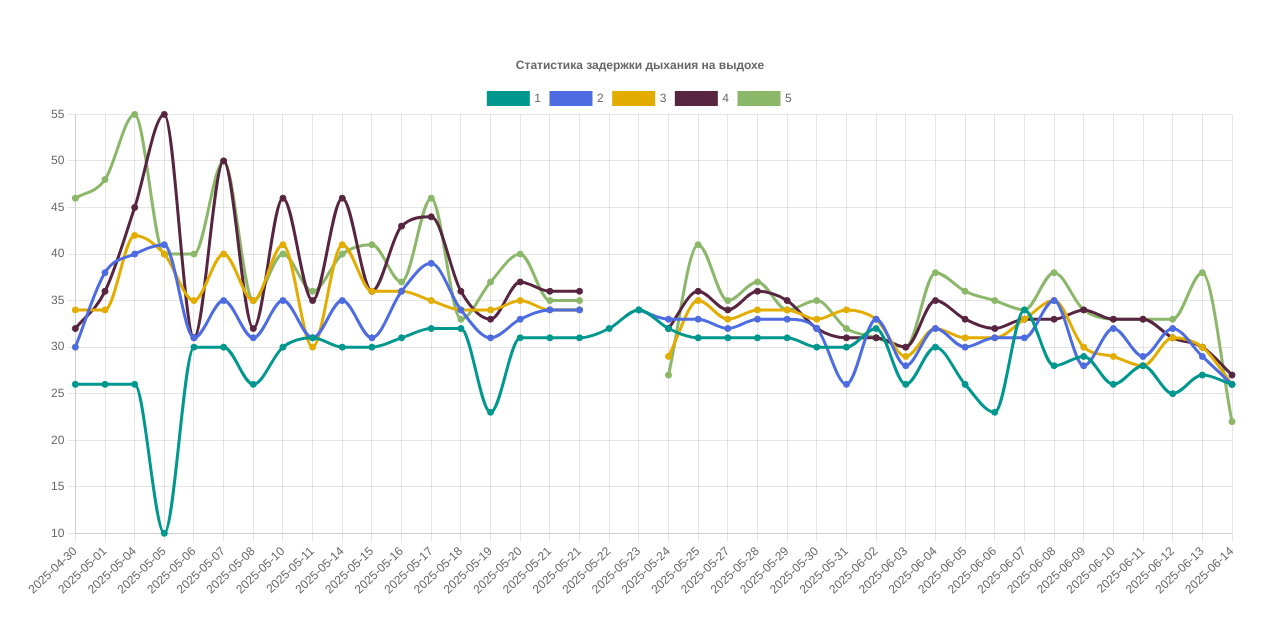
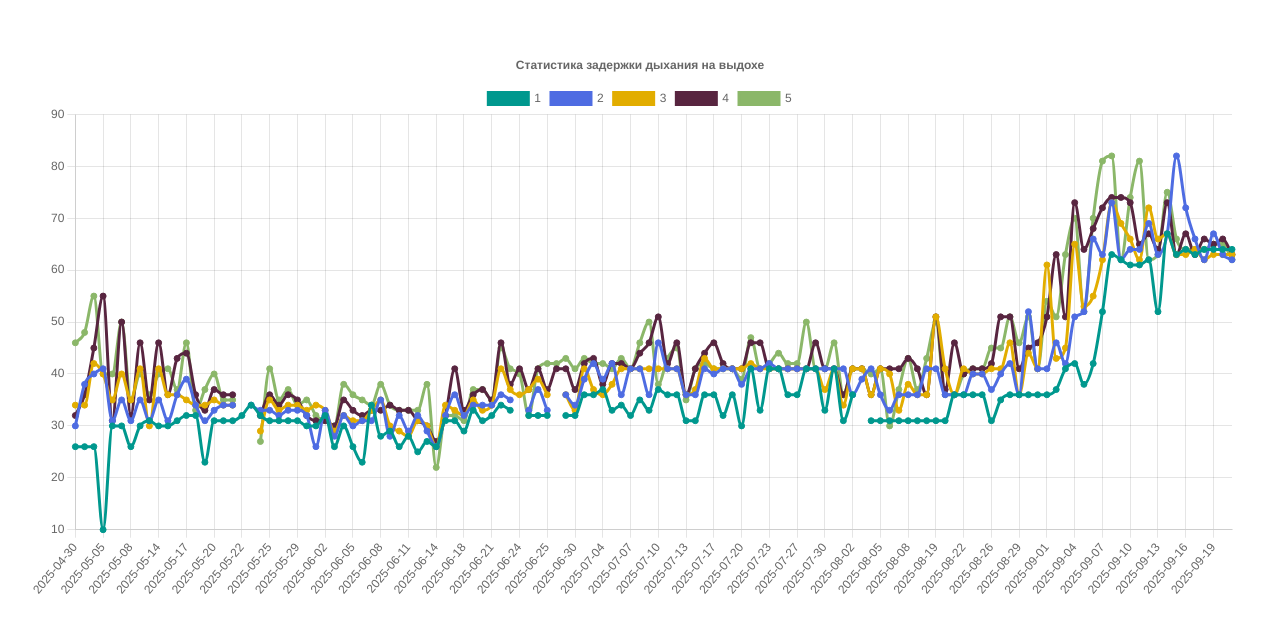
Before and after one commit to mamonovd/breath-holding.github.io, a plain HTML site: page index.html in a window 1280 px wide. Drawn offline with nearby package versions, Linux system fonts and the light colour scheme.

Commit message:
6th chunk

```diff
--- a/data.json
+++ b/data.json
@@ -39,6 +39,92 @@
     { "d": "2025-06-11", "1": 28, "2": 29, "3": 28, "4": 33, "5": 33 },
     { "d": "2025-06-12", "1": 25, "2": 32, "3": 31, "4": 31, "5": 33 },
     { "d": "2025-06-13", "1": 27, "2": 29, "3": 30, "4": 30, "5": 38 },
-    { "d": "2025-06-14", "1": 26, "2": 26, "3": 26, "4": 27, "5": 22 }
+    { "d": "2025-06-14", "1": 26, "2": 26, "3": 26, "4": 27, "5": 22 },
+    { "d": "2025-06-16", "1": 31, "2": 32, "3": 34, "4": 32, "5": 32 },
+    { "d": "2025-06-17", "1": 31, "2": 36, "3": 33, "4": 41, "5": 32 },
+    { "d": "2025-06-18", "1": 29, "2": 32, "3": 32, "4": 33, "5": 31 },
+    { "d": "2025-06-19", "1": 33, "2": 34, "3": 35, "4": 36, "5": 37 },
+    { "d": "2025-06-20", "1": 31, "2": 34, "3": 33, "4": 37, "5": 37 },
+    { "d": "2025-06-21", "1": 32, "2": 34, "3": 34, "4": 35, "5": 35 },
+    { "d": "2025-06-22", "1": 34, "2": 36, "3": 41, "4": 46, "5": 45 },
+    { "d": "2025-06-23", "1": 33, "2": 35, "3": 37, "4": 38, "5": 41 },
+    { "d": "2025-06-24", "1": null, "2": null, "3": 36, "4": 41, "5": 40 },
+    { "d": "2025-06-25", "1": 32, "2": 33, "3": 37, "4": 37, "5": 32 },
+    { "d": "2025-06-25", "1": 32, "2": 37, "3": 39, "4": 41, "5": 41 },
+    { "d": "2025-06-25", "1": 32, "2": 33, "3": 36, "4": 37, "5": 42 },
+    { "d": "2025-06-28", "1": null, "2": null, "3": null, "4": 41, "5": 42 },
+    { "d": "2025-06-29", "1": 32, "2": 36, "3": 36, "4": 41, "5": 43 },
+    { "d": "2025-06-30", "1": 32, "2": 34, "3": 33, "4": 37, "5": 41 },
+    { "d": "2025-07-02", "1": 36, "2": 39, "3": 41, "4": 42, "5": 43 },
+    { "d": "2025-07-03", "1": 36, "2": 42, "3": 37, "4": 43, "5": 42 },
+    { "d": "2025-07-04", "1": 37, "2": 39, "3": 36, "4": 38, "5": 42 },
+    { "d": "2025-07-05", "1": 33, "2": 42, "3": 38, "4": 42, "5": 41 },
+    { "d": "2025-07-06", "1": 34, "2": 36, "3": 41, "4": 42, "5": 43 },
+    { "d": "2025-07-07", "1": 32, "2": 41, "3": 41, "4": 41, "5": 41 },
+    { "d": "2025-07-08", "1": 35, "2": 41, "3": 41, "4": 44, "5": 46 },
+    { "d": "2025-07-09", "1": 33, "2": 36, "3": 41, "4": 46, "5": 50 },
+    { "d": "2025-07-10", "1": 37, "2": 46, "3": 41, "4": 51, "5": 38 },
+    { "d": "2025-07-11", "1": 36, "2": 41, "3": 41, "4": 42, "5": 43 },
+    { "d": "2025-07-12", "1": 36, "2": 41, "3": 41, "4": 46, "5": 45 },
+    { "d": "2025-07-13", "1": 31, "2": 36, "3": 36, "4": 36, "5": 35 },
+    { "d": "2025-07-15", "1": 31, "2": 36, "3": 37, "4": 41, "5": 41 },
+    { "d": "2025-07-16", "1": 36, "2": 41, "3": 43, "4": 44, "5": 42 },
+    { "d": "2025-07-17", "1": 36, "2": 40, "3": 41, "4": 46, "5": 41 },
+    { "d": "2025-07-18", "1": 32, "2": 41, "3": 41, "4": 42, "5": 41 },
+    { "d": "2025-07-19", "1": 36, "2": 41, "3": 41, "4": 41, "5": 41 },
+    { "d": "2025-07-20", "1": 30, "2": 38, "3": 41, "4": 41, "5": 39 },
+    { "d": "2025-07-21", "1": 41, "2": 41, "3": 42, "4": 46, "5": 47 },
+    { "d": "2025-07-22", "1": 33, "2": 41, "3": 41, "4": 46, "5": 41 },
+    { "d": "2025-07-23", "1": 41, "2": 42, "3": 41, "4": 41, "5": 42 },
+    { "d": "2025-07-24", "1": 41, "2": 41, "3": 41, "4": 41, "5": 44 },
+    { "d": "2025-07-26", "1": 36, "2": 41, "3": 41, "4": 41, "5": 42 },
+    { "d": "2025-07-27", "1": 36, "2": 41, "3": 41, "4": 41, "5": 42 },
+    { "d": "2025-07-28", "1": 41, "2": 41, "3": 41, "4": 41, "5": 50 },
+    { "d": "2025-07-29", "1": 41, "2": 41, "3": 41, "4": 46, "5": 41 },
+    { "d": "2025-07-30", "1": 33, "2": 41, "3": 37, "4": 41, "5": 41 },
+    { "d": "2025-07-31", "1": 41, "2": 41, "3": 41, "4": 41, "5": 46 },
+    { "d": "2025-08-01", "1": 31, "2": 41, "3": 34, "4": 36, "5": 36 },
+    { "d": "2025-08-02", "1": 36, "2": 36, "3": 41, "4": 41, "5": 41 },
+    { "d": "2025-08-03", "1": null, "2": 39, "3": 41, "4": 41, "5": 41 },
+    { "d": "2025-08-04", "1": 31, "2": 41, "3": 36, "4": 36, "5": 40 },
+    { "d": "2025-08-05", "1": 31, "2": 36, "3": 41, "4": 41, "5": 41 },
+    { "d": "2025-08-06", "1": 31, "2": 33, "3": 40, "4": 41, "5": 30 },
+    { "d": "2025-08-07", "1": 31, "2": 36, "3": 33, "4": 41, "5": 37 },
+    { "d": "2025-08-08", "1": 31, "2": 36, "3": 38, "4": 43, "5": 43 },
+    { "d": "2025-08-09", "1": 31, "2": 36, "3": 36, "4": 41, "5": 37 },
+    { "d": "2025-08-12", "1": 31, "2": 41, "3": 36, "4": 36, "5": 43 },
+    { "d": "2025-08-19", "1": 31, "2": 41, "3": 51, "4": 51, "5": 50 },
+    { "d": "2025-08-20", "1": 31, "2": 36, "3": 41, "4": 37, "5": 36 },
+    { "d": "2025-08-21", "1": 36, "2": 36, "3": 36, "4": 46, "5": 36 },
+    { "d": "2025-08-22", "1": 36, "2": 36, "3": 41, "4": 40, "5": 40 },
+    { "d": "2025-08-24", "1": 36, "2": 40, "3": 40, "4": 41, "5": 41 },
+    { "d": "2025-08-25", "1": 36, "2": 40, "3": 40, "4": 41, "5": 41 },
+    { "d": "2025-08-26", "1": 31, "2": 37, "3": 41, "4": 42, "5": 45 },
+    { "d": "2025-08-27", "1": 35, "2": 40, "3": 41, "4": 51, "5": 45 },
+    { "d": "2025-08-28", "1": 36, "2": 42, "3": 46, "4": 51, "5": 51 },
+    { "d": "2025-08-29", "1": 36, "2": 36, "3": 36, "4": 41, "5": 46 },
+    { "d": "2025-08-30", "1": 36, "2": 52, "3": 44, "4": 45, "5": 51 },
+    { "d": "2025-08-31", "1": 36, "2": 41, "3": 41, "4": 46, "5": 41 },
+    { "d": "2025-09-01", "1": 36, "2": 41, "3": 61, "4": 51, "5": 54 },
+    { "d": "2025-09-02", "1": 37, "2": 46, "3": 43, "4": 63, "5": 51 },
+    { "d": "2025-09-03", "1": 41, "2": 42, "3": 45, "4": 51, "5": 63 },
+    { "d": "2025-09-04", "1": 42, "2": 51, "3": 65, "4": 73, "5": 70 },
+    { "d": "2025-09-05", "1": 38, "2": 52, "3": 53, "4": 64, "5": 52 },
+    { "d": "2025-09-06", "1": 42, "2": 66, "3": 55, "4": 68, "5": 70 },
+    { "d": "2025-09-07", "1": 52, "2": 63, "3": 62, "4": 72, "5": 81 },
+    { "d": "2025-09-08", "1": 63, "2": 73, "3": 73, "4": 74, "5": 82 },
+    { "d": "2025-09-09", "1": 62, "2": 62, "3": 69, "4": 74, "5": 62 },
+    { "d": "2025-09-10", "1": 61, "2": 64, "3": 66, "4": 73, "5": 74 },
+    { "d": "2025-09-11", "1": 61, "2": 64, "3": 62, "4": 65, "5": 81 },
+    { "d": "2025-09-12", "1": 62, "2": 69, "3": 72, "4": 67, "5": 62 },
+    { "d": "2025-09-13", "1": 52, "2": 63, "3": 66, "4": 64, "5": 63 },
+    { "d": "2025-09-14", "1": 67, "2": 67, "3": 67, "4": 73, "5": 75 },
+    { "d": "2025-09-15", "1": 63, "2": 82, "3": 63, "4": 63, "5": 66 },
+    { "d": "2025-09-16", "1": 64, "2": 72, "3": 63, "4": 67, "5": 64 },
+    { "d": "2025-09-17", "1": 63, "2": 66, "3": 64, "4": 63, "5": 64 },
+    { "d": "2025-09-18", "1": 64, "2": 62, "3": 62, "4": 66, "5": 64 },
+    { "d": "2025-09-19", "1": 64, "2": 67, "3": 63, "4": 65, "5": 65 },
+    { "d": "2025-09-20", "1": 64, "2": 63, "3": 63, "4": 66, "5": 65 },
+    { "d": "2025-09-21", "1": 64, "2": 62, "3": 63, "4": 63, "5": 62 }
   ]
 }
--- a/index.html
+++ b/index.html
@@ -1,7 +1,7 @@
 <!DOCTYPE html>
 <html lang="ru">
 <head>
-	<title>Test page</title>
+	<title>Breath holding</title>
     <meta http-equiv="Content-Type" content="text/html; charset=UTF-8">
 	<meta http-equiv="Expires" content="0" />
     <script type="text/javascript" src="https://cdn.jsdelivr.net/npm/chart.js"></script>
```
